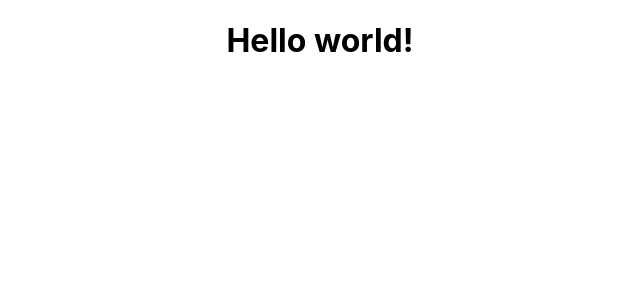
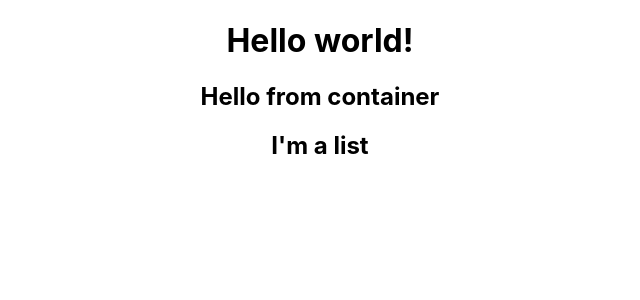
Before and after one commit to Zapihra/AdvancedWebAppWeek10, a React (Create React App) app: page / in a window 1280 px wide. Shown: the top 300 px of the page, without its empty margins (320-960 px from the left). Built offline with nearby package versions, Linux system fonts and the light colour scheme.

Commit message:
added container to app.js

```diff
--- a/src/App.js
+++ b/src/App.js
@@ -8,6 +8,7 @@ function App() {
       <h1>
         Hello world!
       </h1>
+      <Container/>
     </div>
   );
 }
```
